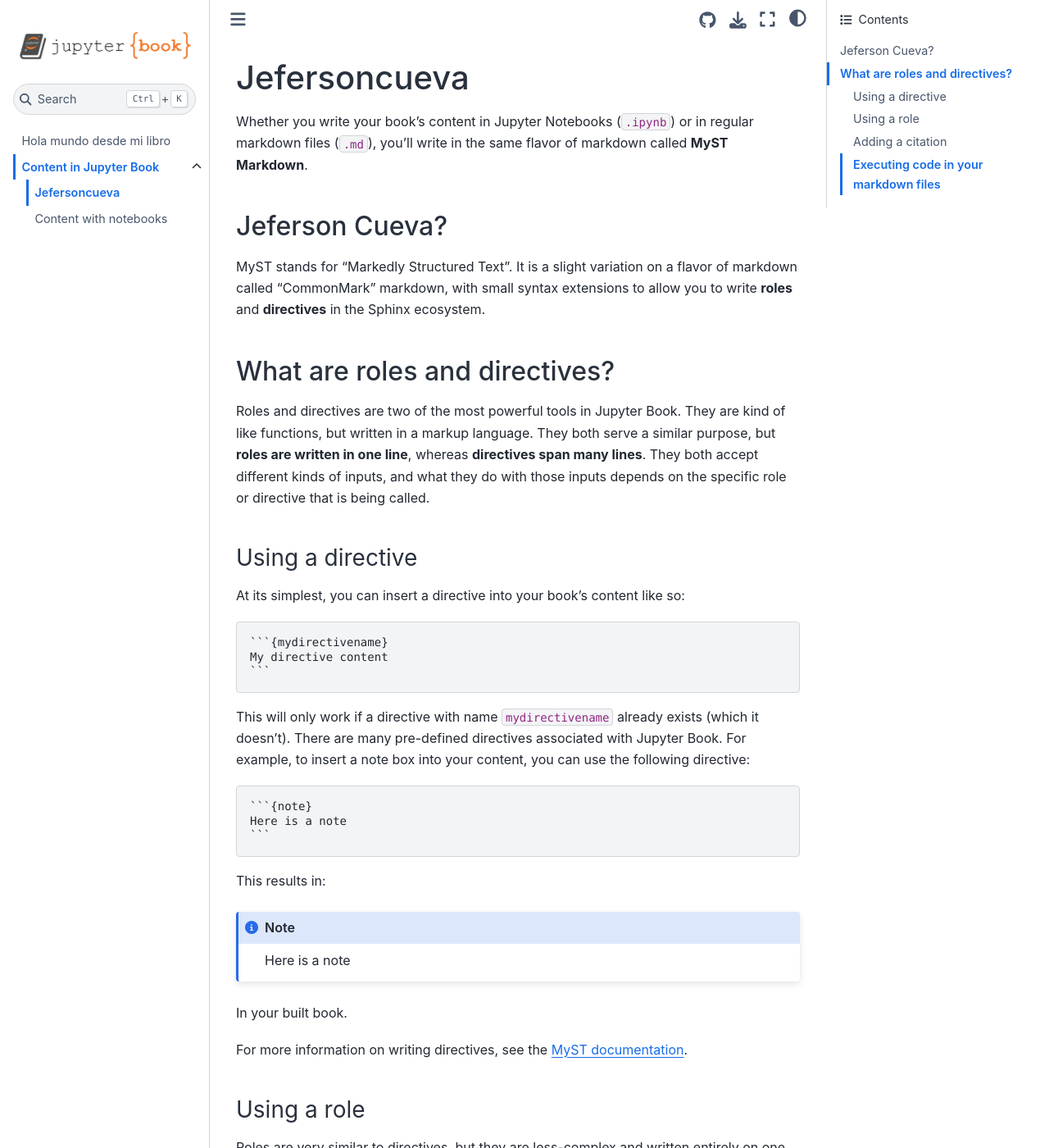
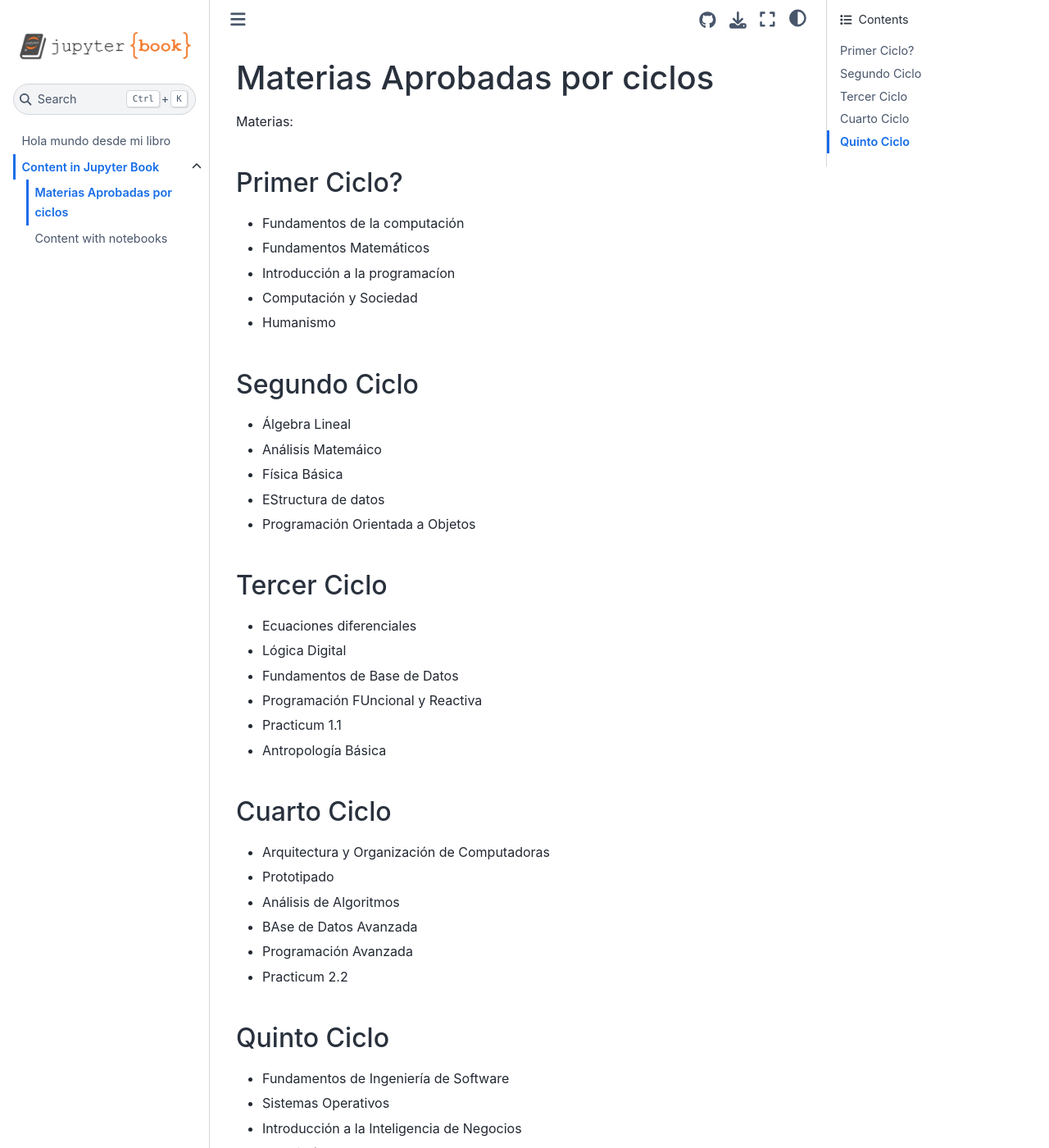
Before and after one commit to jecueva1997/milibro05, a Jupyter Book: the page built from markdown.md, in a window 1280 px wide and 1400 px high. Shown: the whole window at 82% size. Built offline with Jupyter Book 1.0.4 settings and Sphinx 7.4.7 and the Sphinx Book theme 1.1.4, drawn with Linux system fonts in a browser that asks for light colours; cross-references to code outside the pages are shown as plain code; some of the changed text lies outside the part shown.

Commit message:
Aprobadas

`````diff
--- a/markdown.md
+++ b/markdown.md
@@ -1,125 +1,46 @@
-# Jefersoncueva
+# Materias Aprobadas por ciclos
 
-Whether you write your book's content in Jupyter Notebooks (`.ipynb`) or
-in regular markdown files (`.md`), you'll write in the same flavor of markdown
-called **MyST Markdown**.
+Materias:
 
-## Jeferson Cueva?
+## Primer Ciclo?
 
-MyST stands for "Markedly Structured Text". It
-is a slight variation on a flavor of markdown called "CommonMark" markdown,
-with small syntax extensions to allow you to write **roles** and **directives**
-in the Sphinx ecosystem.
+ - Fundamentos de la computación
+ - Fundamentos Matemáticos
+ - Introducción a la programacíon
+ - Computación y Sociedad
+ - Humanismo
 
-## What are roles and directives?
+## Segundo Ciclo
 
-Roles and directives are two of the most powerful tools in Jupyter Book. They
-are kind of like functions, but written in a markup language. They both
-serve a similar purpose, but **roles are written in one line**, whereas
-**directives span many lines**. They both accept different kinds of inputs,
-and what they do with those inputs depends on the specific role or directive
-that is being called.
+ - Álgebra Lineal
+ - Análisis Matemáico
+ - Física Básica
+ - EStructura de datos
+ - Programación Orientada a Objetos
 
-### Using a directive
+## Tercer Ciclo
 
-At its simplest, you can insert a directive into your book's content like so:
+ - Ecuaciones diferenciales
+ - Lógica Digital
+ - Fundamentos de Base de Datos
+ - Programación FUncional y Reactiva
+ - Practicum 1.1
+ - Antropología Básica
 
-````
-```{mydirectivename}
-My directive content
-```
-````
+## Cuarto Ciclo
 
-This will only work if a directive with name `mydirectivename` already exists
-(which it doesn't). There are many pre-defined directives associated with
-Jupyter Book. For example, to insert a note box into your content, you can
-use the following directive:
+ - Arquitectura y Organización de Computadoras
+ - Prototipado
+ - Análisis de Algoritmos
+ - BAse de Datos Avanzada
+ - Programación Avanzada
+ - Practicum 2.2
 
-````
-```{note}
-Here is a note
-```
-````
+## Quinto Ciclo
 
-This results in:
-
-```{note}
-Here is a note
-```
-
-In your built book.
-
-For more information on writing directives, see the
-[MyST documentation](https://myst-parser.readthedocs.io/).
-
-
-### Using a role
-
-Roles are very similar to directives, but they are less-complex and written
-entirely on one line. You can insert a role into your book's content with
-this pattern:
-
-```
-Some content {rolename}`and here is my role's content!`
-```
-
-Again, roles will only work if `rolename` is a valid role's name. For example,
-the `doc` role can be used to refer to another page in your book. You can
-refer directly to another page by its relative path. For example, the
-role syntax `` {doc}`intro` `` will result in: {doc}`intro`.
-
-For more information on writing roles, see the
-[MyST documentation](https://myst-parser.readthedocs.io/).
-
-
-### Adding a citation
-
-You can also cite references that are stored in a `bibtex` file. For example,
-the following syntax: `` {cite}`holdgraf_evidence_2014` `` will render like
-this: {cite}`holdgraf_evidence_2014`.
-
-Moreoever, you can insert a bibliography into your page with this syntax:
-The `{bibliography}` directive must be used for all the `{cite}` roles to
-render properly.
-For example, if the references for your book are stored in `references.bib`,
-then the bibliography is inserted with:
-
-````
-```{bibliography}
-```
-````
-
-Resulting in a rendered bibliography that looks like:
-
-```{bibliography}
-```
-
-
-### Executing code in your markdown files
-
-If you'd like to include computational content inside these markdown files,
-you can use MyST Markdown to define cells that will be executed when your
-book is built. Jupyter Book uses *jupytext* to do this.
-
-First, add Jupytext metadata to the file. For example, to add Jupytext metadata
-to this markdown page, run this command:
-
-```
-jupyter-book myst init markdown.md
-```
-
-Once a markdown file has Jupytext metadata in it, you can add the following
-directive to run the code at build time:
-
-````
-```{code-cell}
-print("Here is some code to execute")
-```
-````
-
-When your book is built, the contents of any `{code-cell}` blocks will be
-executed with your default Jupyter kernel, and their outputs will be displayed
-in-line with the rest of your content.
-
-For more information about executing computational content with Jupyter Book,
-see [The MyST-NB documentation](https://myst-nb.readthedocs.io/).
+ - Fundamentos de Ingeniería de Software
+ - Sistemas Operativos
+ - Introducción a la Inteligencia de Negocios
+ - Ingeniería Web
+ - Estadística y Probabilidad
+ - PRACTICUM 2.1
`````
